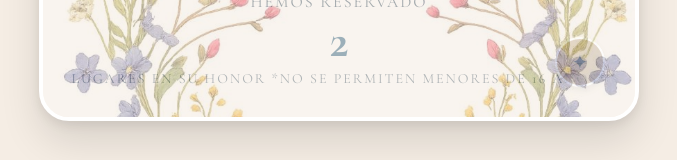
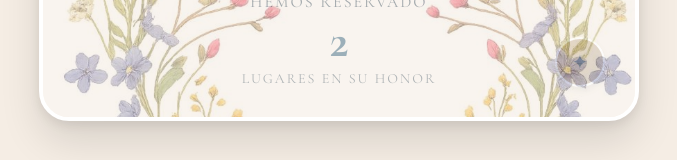
Before and after one commit to iandlocam/boda-rsvp-2027, a Next.js app: page / in a window 1280 px wide. Shown: the part 632-792 px from the top of the page, without its empty margins (301-978 px from the left). Built offline with nearby package versions, Linux system fonts and the light colour scheme.

Commit message:
Update index.js

```diff
--- a/pages/index.js
+++ b/pages/index.js
@@ -1665,7 +1665,6 @@ export default function Home() {
                   </div>
                   <div style={envelopeStyles.reservedSubtext}>
                     LUGARES EN SU HONOR
-                    *No se permiten menores de 16 años*
                   </div>
                 </div>
               </div>
```
